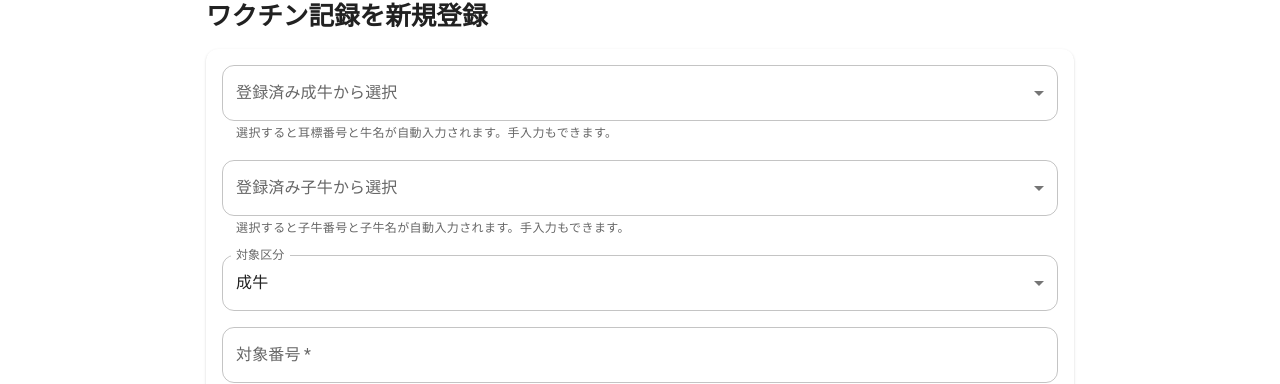
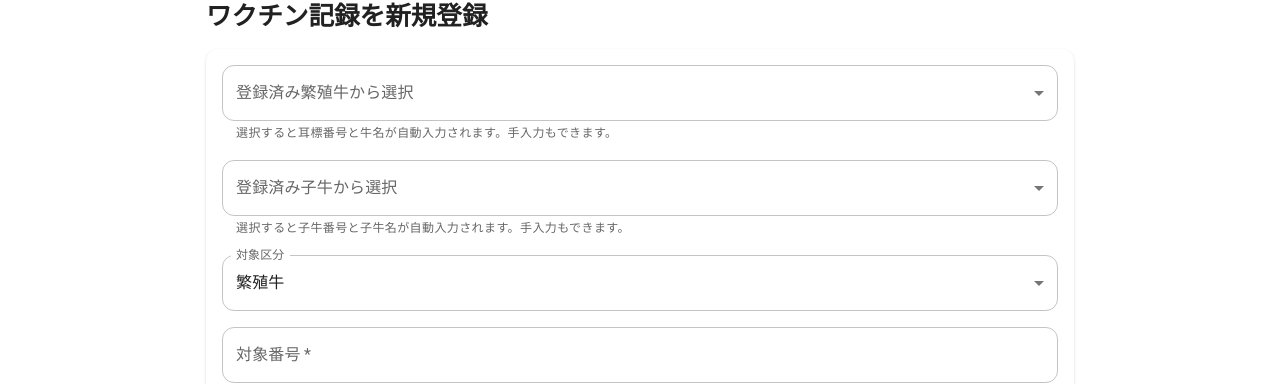
Before and after one commit to farmpro-iwate/FarmPro, a React (Vite) app in the folder client/: page /vaccines/new in a window 1280 px wide. Shown: the part 129-513 px from the top of the page. Built offline with nearby package versions, Linux system fonts and the light colour scheme.

Commit message:
Align vaccine form with animal centered flow

```diff
--- a/client/src/pages/VaccineForm.tsx
+++ b/client/src/pages/VaccineForm.tsx
@@ -1,5 +1,5 @@
 import { useEffect, useState } from 'react';
-import { useNavigate, useParams, Link as RouterLink } from 'react-router-dom';
+import { useNavigate, useParams, useSearchParams, Link as RouterLink } from 'react-router-dom';
 import { Button, Card, CardContent, MenuItem, Stack, TextField, Typography } from '@mui/material';
 import { VaccineInput } from '../types/vaccine';
 import { createVaccine, getVaccine, updateVaccine } from '../services/vaccineApi';
@@ -7,6 +7,7 @@ import { daysUntil, judgeVaccineDue } from '../utils/vaccine';
 import { CattlePicker } from '../components/CattlePicker';
 import { CalfPicker } from '../components/CalfPicker';
 import { MedicineSearchField } from '../components/MedicineSearchField';
+
 type Props = { mode: 'create' | 'edit' };
 
 const initialForm: VaccineInput = {
@@ -23,10 +24,31 @@ const initialForm: VaccineInput = {
 export function VaccineForm({ mode }: Props) {
   const navigate = useNavigate();
   const { id } = useParams();
-  const [form, setForm] = useState<VaccineInput>(initialForm);
+  const [searchParams] = useSearchParams();
+  const initialTargetNumber = mode === 'create' ? searchParams.get('targetNumber') ?? '' : '';
+  const initialTargetName = mode === 'create' ? searchParams.get('targetName') ?? '' : '';
+  const requestedTargetType = mode === 'create' ? searchParams.get('targetType') ?? '' : '';
+  const initialTargetType = requestedTargetType === '子牛' ? '子牛' : '成牛';
+  const openedFromAnimal = mode === 'create' && Boolean(initialTargetNumber);
+  const [form, setForm] = useState<VaccineInput>(() => ({
+    ...initialForm,
+    targetType: initialTargetType,
+    targetNumber: initialTargetNumber,
+    targetName: initialTargetName
+  }));
   const [loading, setLoading] = useState(mode === 'edit');
 
   useEffect(() => {
+    if (mode === 'create') {
+      setForm({
+        ...initialForm,
+        targetType: initialTargetType,
+        targetNumber: initialTargetNumber,
+        targetName: initialTargetName
+      });
+      return;
+    }
+
     if (mode === 'edit' && id) {
       getVaccine(id).then((data) => {
         setForm({
@@ -41,7 +63,7 @@ export function VaccineForm({ mode }: Props) {
         });
       }).finally(() => setLoading(false));
     }
-  }, [mode, id]);
+  }, [mode, id, initialTargetType, initialTargetNumber, initialTargetName]);
 
   const setValue = (key: keyof VaccineInput, value: string) => {
     setForm((prev) => ({ ...prev, [key]: value }));
@@ -69,8 +91,20 @@ export function VaccineForm({ mode }: Props) {
       <Card>
         <CardContent>
           <Stack spacing={2}>
+            {openedFromAnimal ? (
+              <Card variant="outlined">
+                <CardContent>
+                  <Stack spacing={0.5}>
+                    <Typography fontWeight={900}>対象牛</Typography>
+                    <Typography variant="h6" fontWeight={900}>{form.targetName}</Typography>
+                    <Typography color="text.secondary">耳標番号：{form.targetNumber}</Typography>
+                  </Stack>
+                </CardContent>
+              </Card>
+            ) : (
+              <>
                 <CattlePicker
-              label="登録済み成牛から選択"
+                  label="登録済み繁殖牛から選択"
                   onSelect={(cattle) => {
                     setForm((prev) => ({
                       ...prev,
@@ -94,12 +128,15 @@ export function VaccineForm({ mode }: Props) {
                 />
 
                 <TextField label="対象区分" select value={form.targetType} onChange={(e) => setValue('targetType', e.target.value)} fullWidth>
-              <MenuItem value="成牛">成牛</MenuItem>
+                  <MenuItem value="成牛">繁殖牛</MenuItem>
                   <MenuItem value="子牛">子牛</MenuItem>
                 </TextField>
 
                 <TextField label="対象番号" value={form.targetNumber} onChange={(e) => setValue('targetNumber', e.target.value)} required fullWidth />
                 <TextField label="対象名" value={form.targetName} onChange={(e) => setValue('targetName', e.target.value)} required fullWidth />
+              </>
+            )}
+
             <MedicineSearchField
               value={form.vaccineName}
               onChange={(value) => setValue('vaccineName', value)}
@@ -114,11 +151,11 @@ export function VaccineForm({ mode }: Props) {
             </TextField>
 
             <Typography color="text.secondary">判定：{label}{form.nextDueDate ? ` / あと${daysUntil(form.nextDueDate)}日` : ''}</Typography>
-            <TextField label="備考" value={form.note} onChange={(e) => setValue('note', e.target.value)} multiline minRows={3} fullWidth />
+            <TextField label="メモ" value={form.note} onChange={(e) => setValue('note', e.target.value)} multiline minRows={3} fullWidth />
 
-            <Stack direction="row" spacing={1}>
-              <Button variant="contained" size="large" onClick={handleSubmit}>保存</Button>
-              <Button component={RouterLink} to="/vaccines" variant="outlined" size="large">戻る</Button>
+            <Stack direction={{ xs: 'column', sm: 'row' }} spacing={1}>
+              <Button variant="contained" size="large" onClick={handleSubmit} fullWidth>保存</Button>
+              <Button component={RouterLink} to="/vaccines" variant="outlined" size="large" fullWidth>戻る</Button>
             </Stack>
           </Stack>
         </CardContent>
```
Lines whose indentation alone changed are shown as unchanged.
